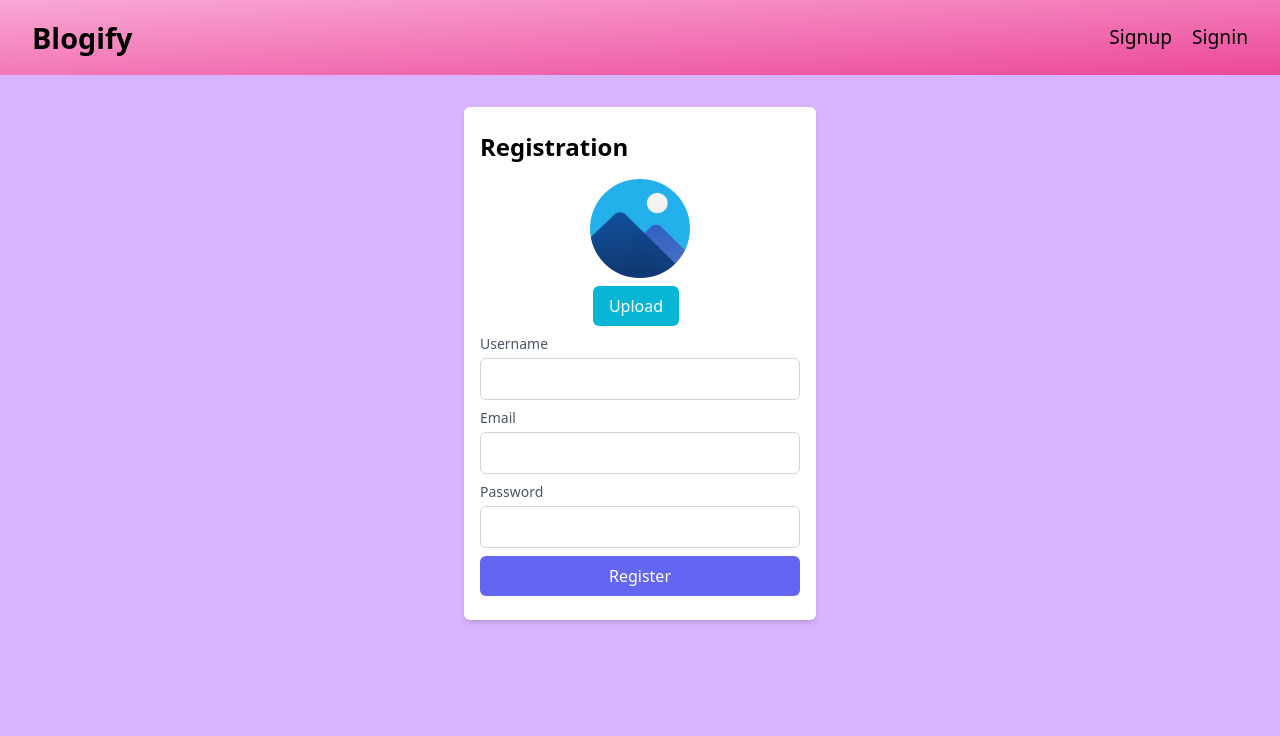
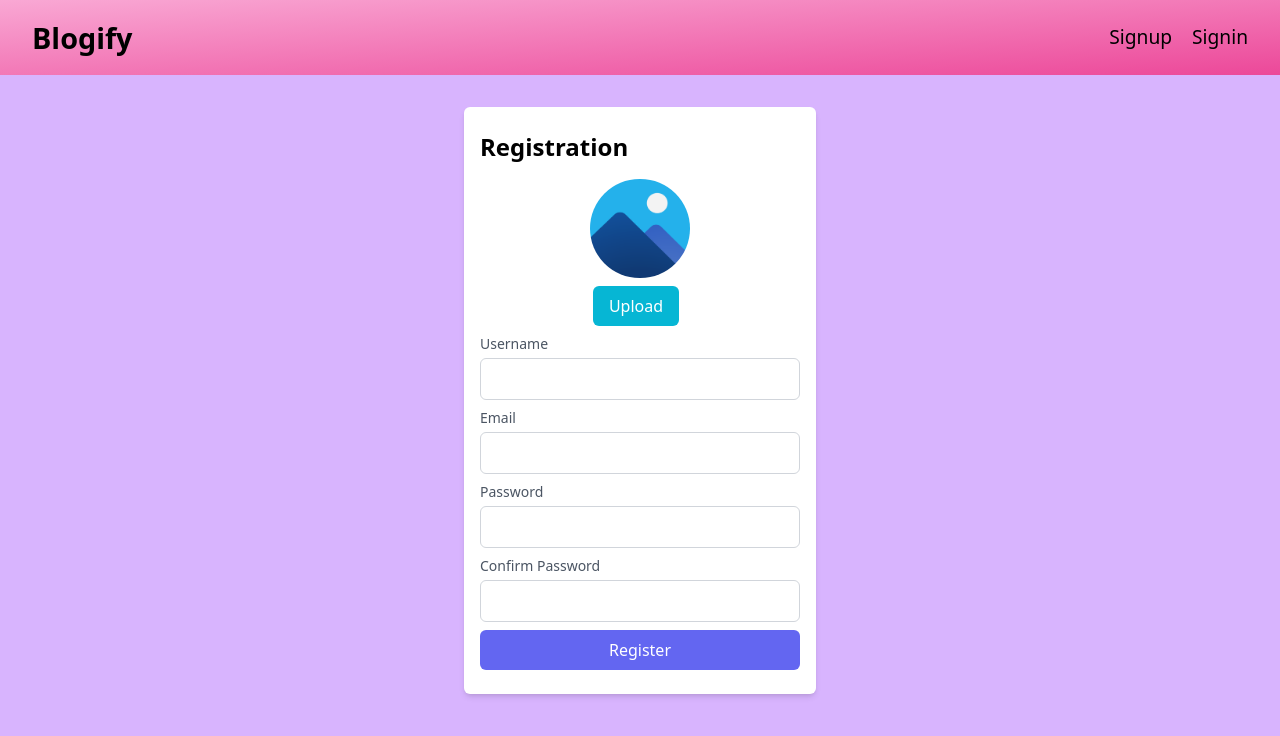
Before and after one commit to Sejal99/BlogSpot, a Next.js app in the folder client/: page /signup in a window 1280 px wide. Shown: the top 736 px of the page. Built offline with nearby package versions, Linux system fonts and the light colour scheme.

Commit message:
adding confirm password in signup

```diff
--- a/client/app/(Components)/signup/page.tsx
+++ b/client/app/(Components)/signup/page.tsx
@@ -17,6 +17,8 @@ const Page = () => {
   const [error, setError] = useState('')
   const [disable, setDisable] = useState(false)
   const [message, setMessage] = useState('')
+  const [isMatched,setMatch]= useState(false);
+  const [isWarning,setWarning] =useState(false);
 
   const router = useRouter()
   const inputRef = useRef(null)
@@ -66,6 +68,22 @@ const Page = () => {
 
     } catch(err) {
       console.log(err)
+    }
+  }
+  const matchPassword=(e:ChangeEvent<HTMLInputElement>)=>{
+    if(e.target.value === password){
+      setMatch(true)
+      setWarning(false)
+    }else{
+      setWarning(true)
+      setMatch(false)
+    }
+  }
+  const checkIfMatched=(e:FormEvent<HTMLFormElement>)=>{
+    if(isMatched){
+      handleSignup(e)
+    }else{
+      alert('Password Not Matching')
     }
   }
 
@@ -132,7 +150,7 @@ const Page = () => {
       <div className="mt-8 flex justify-center items-center">
         <div className="bg-white p-4 py-6 shadow-md rounded-md w-[22rem]">
           <h2 className="text-2xl font-bold mb-4">Registration</h2>
-          <form onSubmit={handleSignup}>
+          <form onSubmit={(e)=>{checkIfMatched(e)}}>
             <div className="mb-2">
               <div onClick={handleImageClick} className='flex items-center justify-center'>
                 {file ?
@@ -190,6 +208,20 @@ const Page = () => {
                 required
               />
             </div>
+            <div className="mb-2">
+              <label htmlFor="confirm-password" className='block text-gray-600 text-sm font-medium mb-1'>Confirm Password</label>
+              <input
+               type="password"
+               id='reqpassword'
+               name='confirm password'
+               onChange={(e)=>{matchPassword(e)}}
+               className='w-full px-3 py-2 border border-gray-300 rounded-md focus:outline-none focus:border-indigo-500'
+               required
+              />
+            <div className='mb-2 mt-2'>
+              {isWarning && <div className="bg-red-200 rounded-md p-3">Password not matching</div>}
+            </div>
+            </div>
             <button
               type="submit"
               className="w-full bg-indigo-500 text-white p-2 rounded-md hover:bg-indigo-600 focus:outline-none"
```
